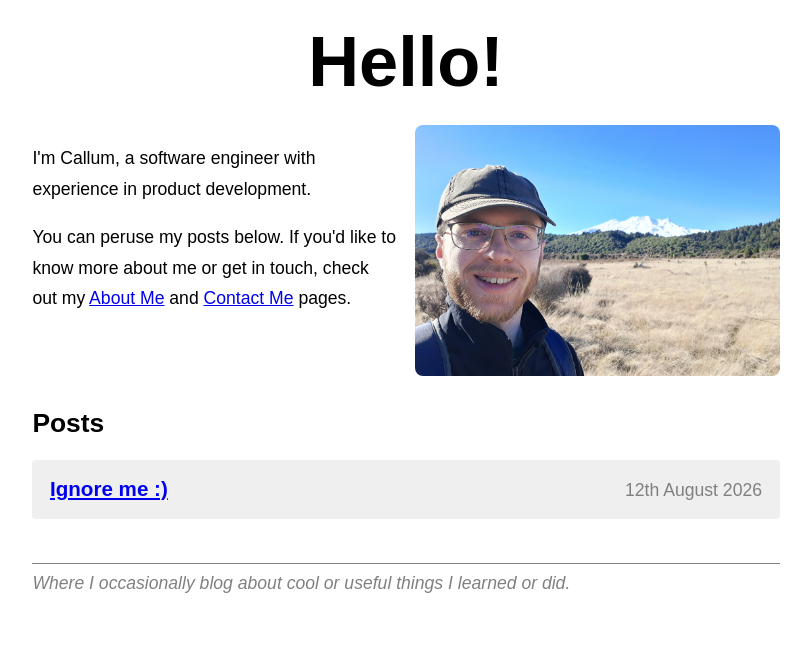
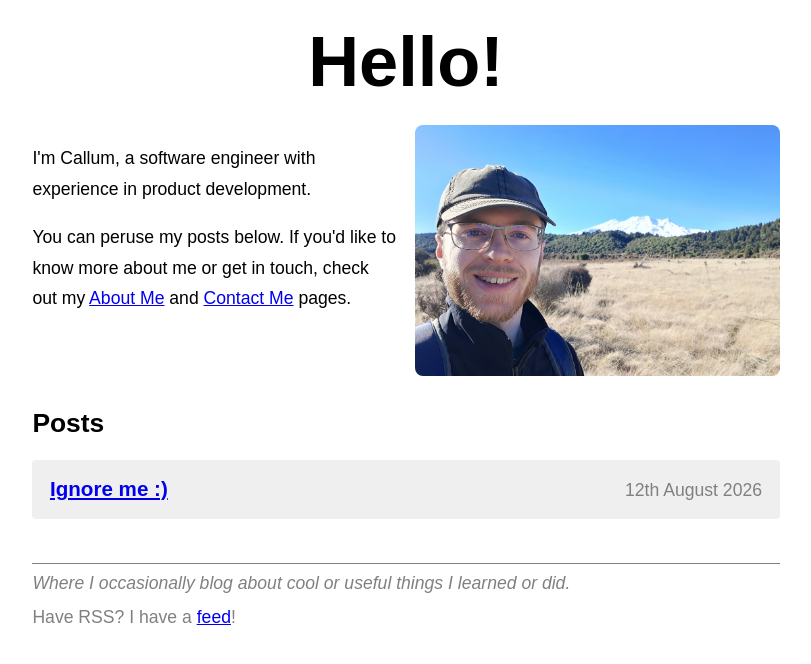
Before and after one commit to Callum-McDowell/callum-mcdowell.github.io, a Jekyll site: the page built from docs/index.md, in a window 1280 px wide. Shown: the top 664 px of the page, without its empty margins (234-1045 px from the left). Built offline with Jekyll 4.4.1, drawn with Linux system fonts in a browser that asks for light colours.

Commit message:
feat: add link to RSS feed in footer

```diff
--- a/docs/_includes/footer.html
+++ b/docs/_includes/footer.html
@@ -1,3 +1,4 @@
 <footer>
     <p class="note"><em>{{ site.description }}</em></p>
+    <p class="note">Have RSS? I have a <a href="/feed.xml">feed</a>!</p>
 </footer>
```
